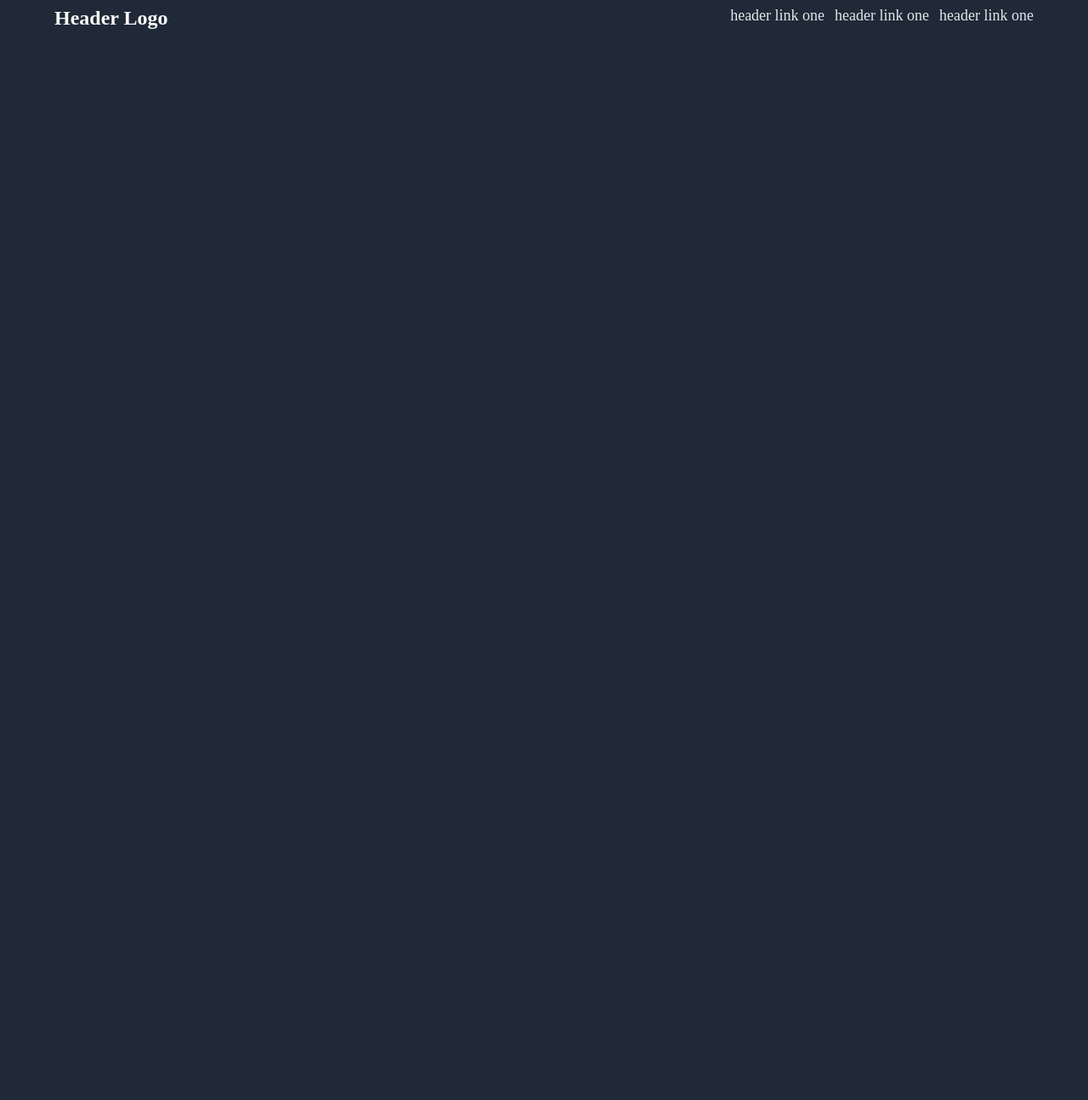
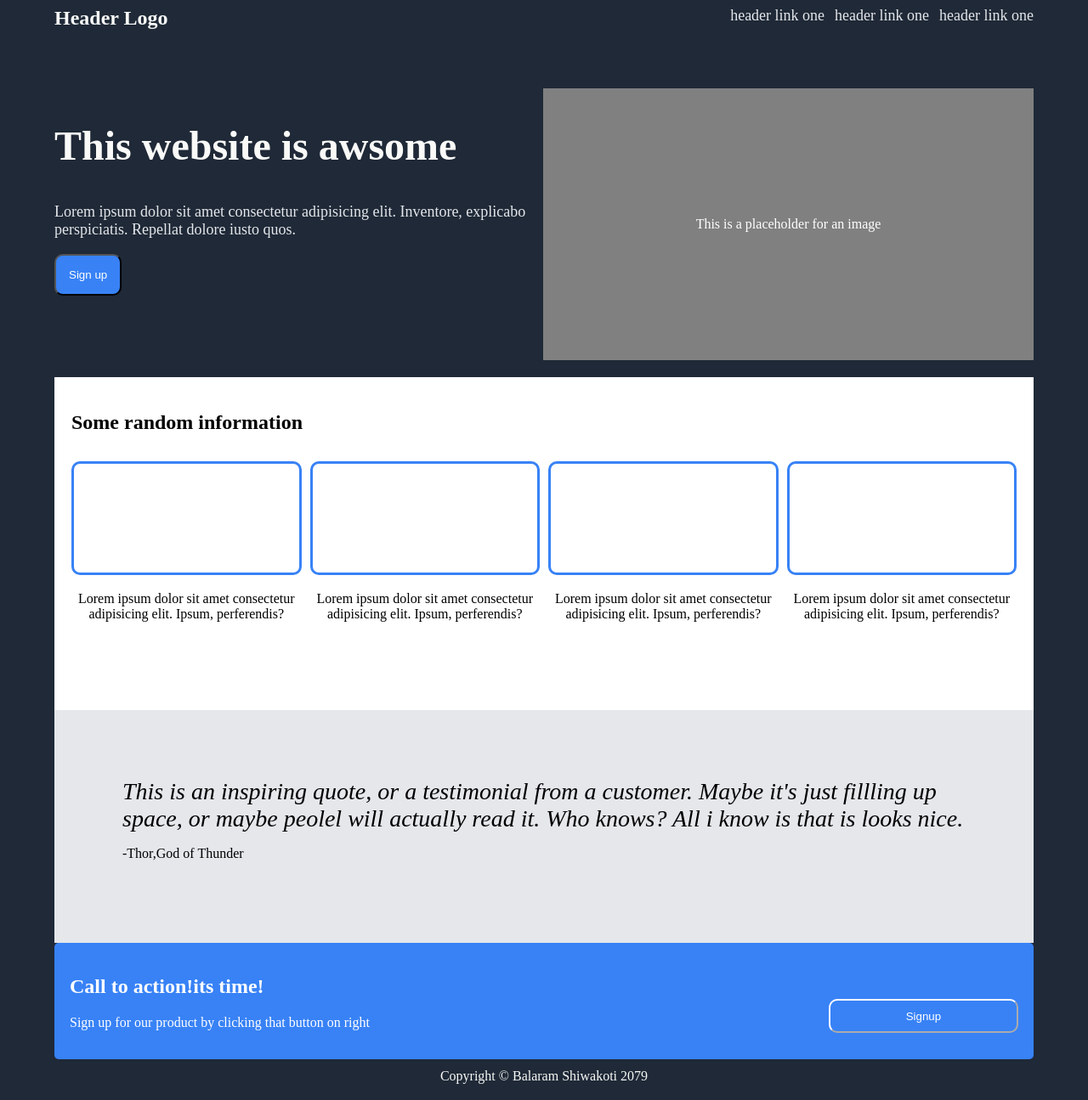
Before and after one commit to balaram-shiwakoti/singlepagedesign, a plain HTML site: page index.html in a window 1280 px wide. Shown: the whole page at 85% size. Before the commit the page ends 800 px from the top, so only its background shows below. Drawn offline with Linux system fonts and the light colour scheme.

Commit message:
added hero  footer section and remaining css

```diff
--- a/index.html
+++ b/index.html
@@ -21,7 +21,84 @@
         </header>
         <!-- header sectio Ends here  -->
         <!-- hero section start here  -->
+
+        <main class="container">
+          <div class="left-hero">
+            <h1>This website is awsome</h1>
+            <p>
+              Lorem ipsum dolor sit amet consectetur adipisicing elit.
+              Inventore, explicabo perspiciatis. Repellat dolore iusto quos.
+            </p>
+            <button>Sign up</button>
+          </div>
+          <div class="right-hero">
+            <p>This is a placeholder for an image</p>
+          </div>
+        </main>
+
         <!-- hero section End here  -->
+
+        <!-- random section start here  -->
+
+        <div class="box-top">
+          <h1>Some random information</h1>
+          <div class="box-center">
+            <div class="box">
+              <p>
+                Lorem ipsum dolor sit amet consectetur adipisicing elit. Ipsum,
+                perferendis?
+              </p>
+            </div>
+            <div class="box">
+              <p>
+                Lorem ipsum dolor sit amet consectetur adipisicing elit. Ipsum,
+                perferendis?
+              </p>
+            </div>
+            <div class="box">
+              <p>
+                Lorem ipsum dolor sit amet consectetur adipisicing elit. Ipsum,
+                perferendis?
+              </p>
+            </div>
+            <div class="box">
+              <p>
+                Lorem ipsum dolor sit amet consectetur adipisicing elit. Ipsum,
+                perferendis?
+              </p>
+            </div>
+          </div>
+        </div>
+
+        <!-- random section end here  -->
+
+        <!-- quote section starts here  -->
+        <div class="quotes">
+          <i>
+            This is an inspiring quote, or a testimonial from a customer. Maybe
+            it's just fillling up space, or maybe peolel will actually read it.
+            Who knows? All i know is that is looks nice.
+          </i>
+          <p>-Thor,God of Thunder</p>
+        </div>
+        <!-- quote section ends here  -->
+
+        <!-- call action starts here  -->
+        <div class="call-container">
+          <div class="call-text">
+            <h2 class="call-heading">Call to action!its time!</h2>
+            <p class="call-para">
+              Sign up for our product by clicking that button on right
+            </p>
+          </div>
+          <button>Signup</button>
+        </div>
+
+        <!-- call action ends here  -->
+
+        <!-- footer starts here  -->
+        <footer class="footer">Copyright &copy; Balaram Shiwakoti 2079</footer>
+        <!-- footer ends here  -->
       </div>
     </nav>
   </body>
--- a/style.css
+++ b/style.css
@@ -1,4 +1,4 @@
-* {
+body {
   background-color: #1f2937;
 }
 .main {
@@ -11,6 +11,7 @@
 }
 .nav-bar {
   height: 6rem;
+
   display: flex;
   justify-content: space-between;
 }
@@ -30,3 +31,118 @@
   display: flex;
   gap: 12px;
 }
+/* hero css start here  */
+
+.container {
+  display: flex;
+  height: 20rem;
+  margin-bottom: 20px;
+}
+.left-hero {
+  text-align: left;
+  width: 50%;
+}
+.left-hero h1 {
+  font-size: 48px;
+  color: #f9faf8;
+}
+.left-hero p {
+  font-size: 18px;
+  color: #e5e7eb;
+}
+.left-hero button {
+  background-color: #3882f6;
+  border-radius: 10px;
+  padding: 15px;
+  color: white;
+}
+
+.right-hero {
+  width: 50%;
+  height: auto;
+  border: 1px solid grey;
+  text-align: center;
+  display: flex;
+  display: flex;
+  background-color: gray;
+  justify-content: center;
+  align-items: center;
+}
+.right-hero p {
+  background-color: gray;
+  color: white;
+  background-color: none;
+}
+/* hero css end here  */
+
+/* Random information section start here  */
+
+.box-center {
+  display: flex;
+  gap: 10px;
+  flex-direction: row;
+  margin-top: 2rem;
+}
+.box {
+  width: auto;
+  height: 8rem;
+  border-radius: 10px;
+  border: 3px solid #3882f6;
+  text-align: center;
+  display: flex;
+  display: flex;
+  justify-content: center;
+  align-items: center;
+}
+.box p {
+  margin-top: 14rem;
+}
+.box-top {
+  background-color: white;
+  height: 22rem;
+  padding: 20px;
+}
+
+/* Random information section end here  */
+/* quote section start here  */
+
+.quotes {
+  background-color: #e5e7eb;
+  padding: 80px;
+}
+.quotes i {
+  font-size: 28px;
+}
+/* quote section end here  */
+
+/* call section start here  */
+.call-container {
+  background-color: #3882f6;
+  border-radius: 5px;
+  padding: 18px;
+  justify-content: space-between;
+  display: flex;
+}
+.call-container button {
+  background-color: #3882f6;
+  width: 20%;
+  height: 40px;
+  text-align: center;
+  border-radius: 10px;
+  border-color: white;
+  margin-top: 3rem;
+  /* padding: 15px; */
+  color: white;
+}
+.call-heading,
+.call-para {
+  color: white;
+}
+/* call section ends here  */
+.footer {
+  color: #f9faf8;
+  display: flex;
+  justify-content: center;
+  align-items: center;
+  height: 5vh;
+}
```
